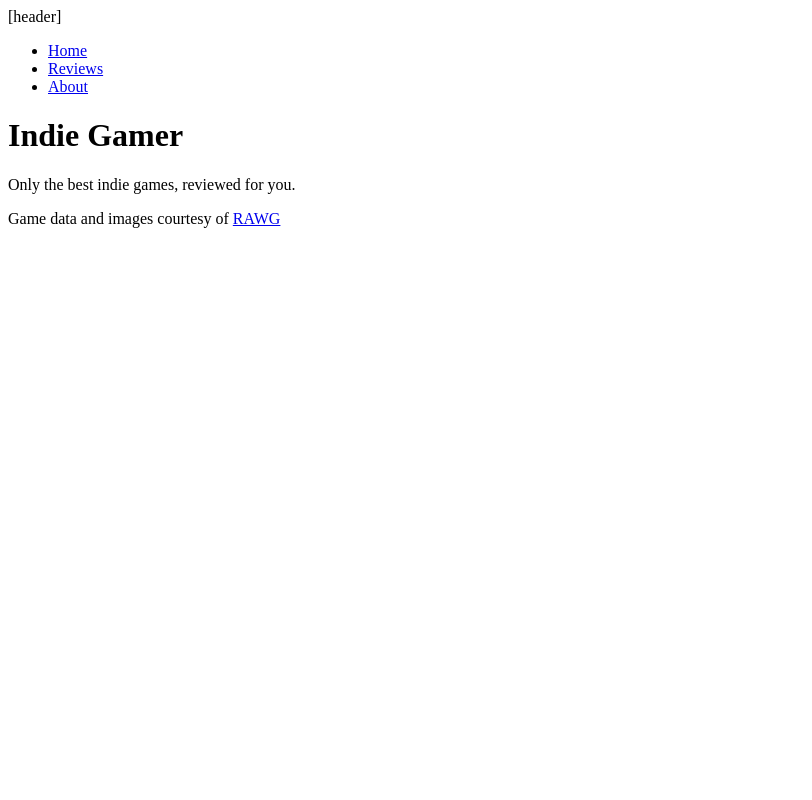
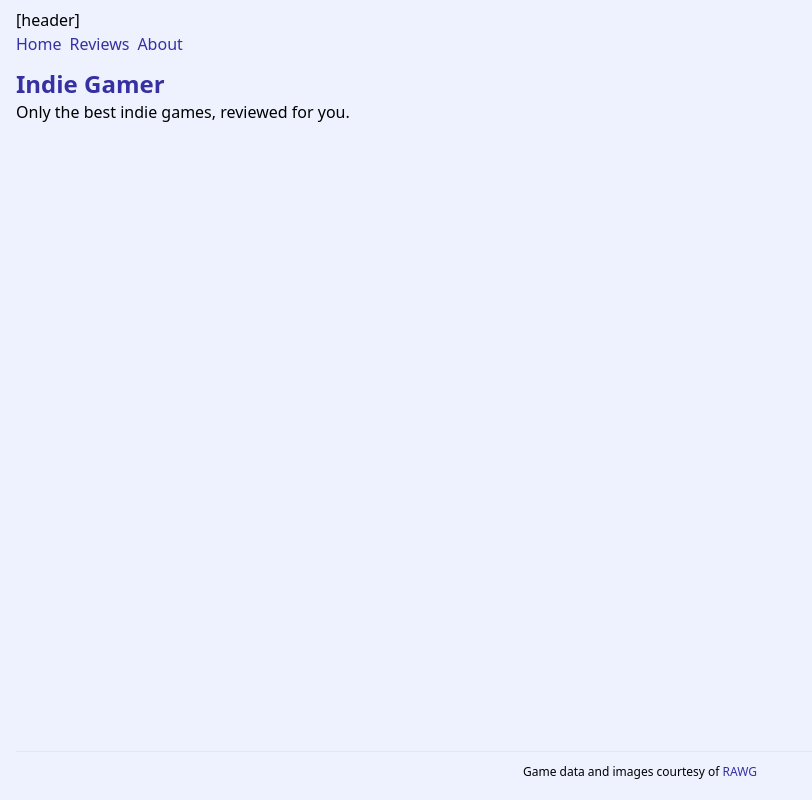
Before and after one commit to BorofskyDev/indie-gamer, a Next.js app: page / in a window 1280 px wide. Shown: the whole page, without its empty margins (0-812 px from the left). Built offline with nearby package versions, Linux system fonts and the light colour scheme.

Commit message:
added tailwind and started creating components

```diff
--- a/app/about/page.jsx
+++ b/app/about/page.jsx
@@ -1,7 +1,9 @@
+import Heading from '../../components/Heading'
+
 export default function AboutPage() {
   return (
     <>
-      <h1>About</h1>
+      <Heading>About</Heading>
       <p>Indie Gamer is a site dedicated to reviewing the best indie games.</p>
     </>
   )
--- /dev/null
+++ b/app/globals.css
@@ -0,0 +1,3 @@
+@tailwind base;
+@tailwind components;
+@tailwind utilities;
--- a/app/layout.jsx
+++ b/app/layout.jsx
@@ -1,28 +1,21 @@
-import Link from 'next/link'
+import NavBar from '../components/NavBar'
+import './globals.css'
 
 export default function RootLayout({ children }) {
   return (
     <html lang='en'>
-      <body>
+      <body className='flex flex-col min-h-screen px-4 py-2 bg-indigo-50 '>
         <header>[header]</header>
-        <nav>
-          <ul>
-            <li>
-              <Link href='/'>Home</Link>
-            </li>
-            <li>
-              <Link href='/reviews'>Reviews</Link>
-            </li>
-            <li>
-              <Link href='/about'>About</Link>
-            </li>
-          </ul>
-        </nav>
-        <main>{children}</main>
-        <footer>
+        <NavBar />
+        <main className='grow py-3'>{children}</main>
+        <footer className='border-t py-3 text-center text-xs '>
           Game data and images courtesy of{' '}
           <span>
-            <a href='https://rawg.io/' target='_blank'>
+            <a
+              href='https://rawg.io/'
+              target='_blank'
+              className='text-indigo-800 hover:underline'
+            >
               RAWG
             </a>
           </span>
--- a/app/page.jsx
+++ b/app/page.jsx
@@ -1,4 +1,6 @@
 'use client'
+
+import Heading from "../components/Heading"
 
 export default function HomePage() {
 
@@ -6,7 +8,7 @@
 
   return (
     <>
-      <h1>Indie Gamer</h1>
+      <Heading>Indie Gamer</Heading>
       <p>Only the best indie games, reviewed for you.</p>
     </>
   )
--- a/app/reviews/hollow-knight/page.jsx
+++ b/app/reviews/hollow-knight/page.jsx
@@ -1,8 +1,10 @@
+import Heading from '../../../components/Heading'
+
 export default function HollowKnightPage() {
-    return (
-        <>
-            <h1>Hollow Knight</h1>
-            <p>One of the best games ever made.</p>
-        </>
-    )
+  return (
+    <>
+      <Heading>Hollow Knight</Heading>
+      <p>One of the best games ever made.</p>
+    </>
+  )
 }
--- a/app/reviews/page.jsx
+++ b/app/reviews/page.jsx
@@ -1,9 +1,10 @@
 import Link from 'next/link'
+import Heading from '../../components/Heading'
 
 export default function ReviewPage() {
   return (
     <>
-      <h1>Reviews</h1>
+      <Heading>Reviews</Heading>
       <ul>
         <li>
           <Link href='/reviews/hollow-knight'>Hollow Knight</Link>
--- /dev/null
+++ b/components/Heading.jsx
@@ -0,0 +1,4 @@
+function Heading({ children }) {
+  return <h1 className='text-2xl font-bold text-indigo-800 '>{children}</h1>
+}
+export default Heading
--- /dev/null
+++ b/components/NavBar.jsx
@@ -0,0 +1,26 @@
+import Link from 'next/link'
+
+function NavBar() {
+  return (
+    <nav>
+      <ul className='flex gap-2'>
+        <li>
+          <Link href='/' className='text-indigo-800 hover:underline'>
+            Home
+          </Link>
+        </li>
+        <li>
+          <Link href='/reviews' className='text-indigo-800 hover:underline'>
+            Reviews
+          </Link>
+        </li>
+        <li>
+          <Link href='/about' className='text-indigo-800 hover:underline'>
+            About
+          </Link>
+        </li>
+      </ul>
+    </nav>
+  )
+}
+export default NavBar
--- a/package.json
+++ b/package.json
@@ -10,5 +10,10 @@
         "next": "^13.5.4",
         "react": "^18.2.0",
         "react-dom": "^18.2.0"
+    },
+    "devDependencies": {
+        "autoprefixer": "^10.4.16",
+        "postcss": "^8.4.31",
+        "tailwindcss": "^3.3.3"
     }
 }
--- /dev/null
+++ b/postcss.config.js
@@ -0,0 +1,6 @@
+module.exports = {
+  plugins: {
+    tailwindcss: {},
+    autoprefixer: {},
+  },
+}
--- /dev/null
+++ b/tailwind.config.js
@@ -0,0 +1,8 @@
+/** @type {import('tailwindcss').Config} */
+module.exports = {
+  content: ['./app/**/*.{jsx,tsx}', './components/**/*.{jsx,tsx}'],
+  theme: {
+    extend: {},
+  },
+  plugins: [],
+}
```
Also changed, not shown: 1 other file (tests, documents, lock files or other folders).
